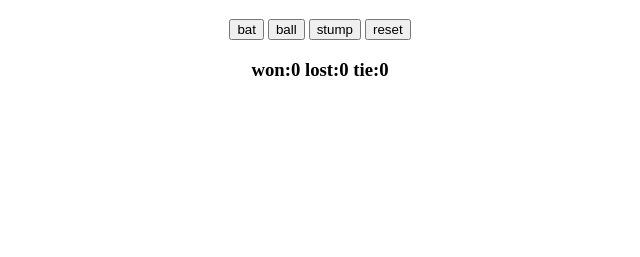
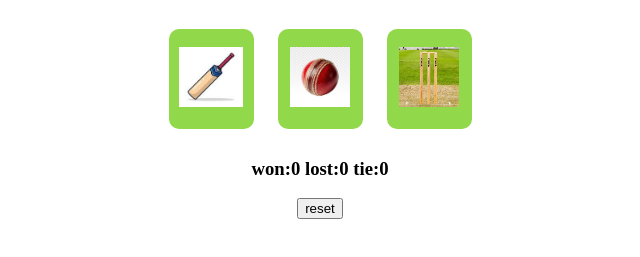
Before and after one commit to fahadnaseem1/calculatorapp, a plain HTML site: page practiceSet/cricket.html in a window 1280 px wide. Shown: the part 61-318 px from the top of the page, without its empty margins (320-960 px from the left). Drawn offline with Linux system fonts and the light colour scheme.

Commit message:
added css

```diff
--- a/practiceSet/cricket.css
+++ b/practiceSet/cricket.css
@@ -0,0 +1,17 @@
+body{
+    text-align: center;
+}
+
+.choice-button{
+    height: 100px;
+    width: 85px;
+    margin: 10px;
+    border: none;
+    border-radius: 10px;
+    background-color: rgb(146, 216, 75);
+    cursor: pointer;
+}
+.choice-image{
+    height: 60px;
+
+}
--- a/practiceSet/cricket.html
+++ b/practiceSet/cricket.html
@@ -1,36 +1,34 @@
 <!DOCTYPE html>
 <html lang="en">
 <head>
-    <style>
-        body{
-            text-align: center;
-        }
-    </style>
+    <link rel="stylesheet" href="cricket.css">
     <title>Cricket Game</title>
 </head>
 <body>
     <h1> Bat ball stump game </h1>
-    <button onclick="
+    <button class="choice-button"  onclick="
     computerChoice=generateComputerChoice();
     resultMsg =getResult('bat',computerChoice);
-    showResult('bat',computerChoice,resultMsg); " >bat</button>
+    showResult('bat',computerChoice,resultMsg); " ><img class="choice-image" src="images/bat.jpg" alt="bat image" ></button>
 
-    <button onclick="
+    <button class="choice-button" onclick="
     computerChoice=generateComputerChoice();
     resultMsg =getResult('ball',computerChoice);
-    showResult('ball',computerChoice,resultMsg);">ball</button>
+    showResult('ball',computerChoice,resultMsg);"><img class="choice-image" src="images/ball.jpg" alt="ball image"></button>
 
-    <button onclick="
+    <button class="choice-button" onclick="
     computerChoice=generateComputerChoice();
     let resultMsg=getResult('stump',computerChoice);
-    showResult('stump',computerChoice,resultMsg);">stump</button>
-    <button onclick="
-      localStorage.clear();
-      resetScore();"> reset </button>
+    showResult('stump',computerChoice,resultMsg);"><img class="choice-image" src="images/stump.jpg" alt="stump image"></button>
+
       <h3 id="user-move"></h3>
       <h3 id="computer-move"></h3>
       <h3 id="result"></h3>
       <h3 id="score"></h3>
+
+      <button onclick="
+      localStorage.clear();
+      resetScore();"> reset </button>
 
     <script>
         let scoreStr= localStorage.getItem('score');
```
Also changed, not shown: practiceSet/images/ball.jpg (added), practiceSet/images/bat.jpg (added), practiceSet/images/stump.jpg (added).
